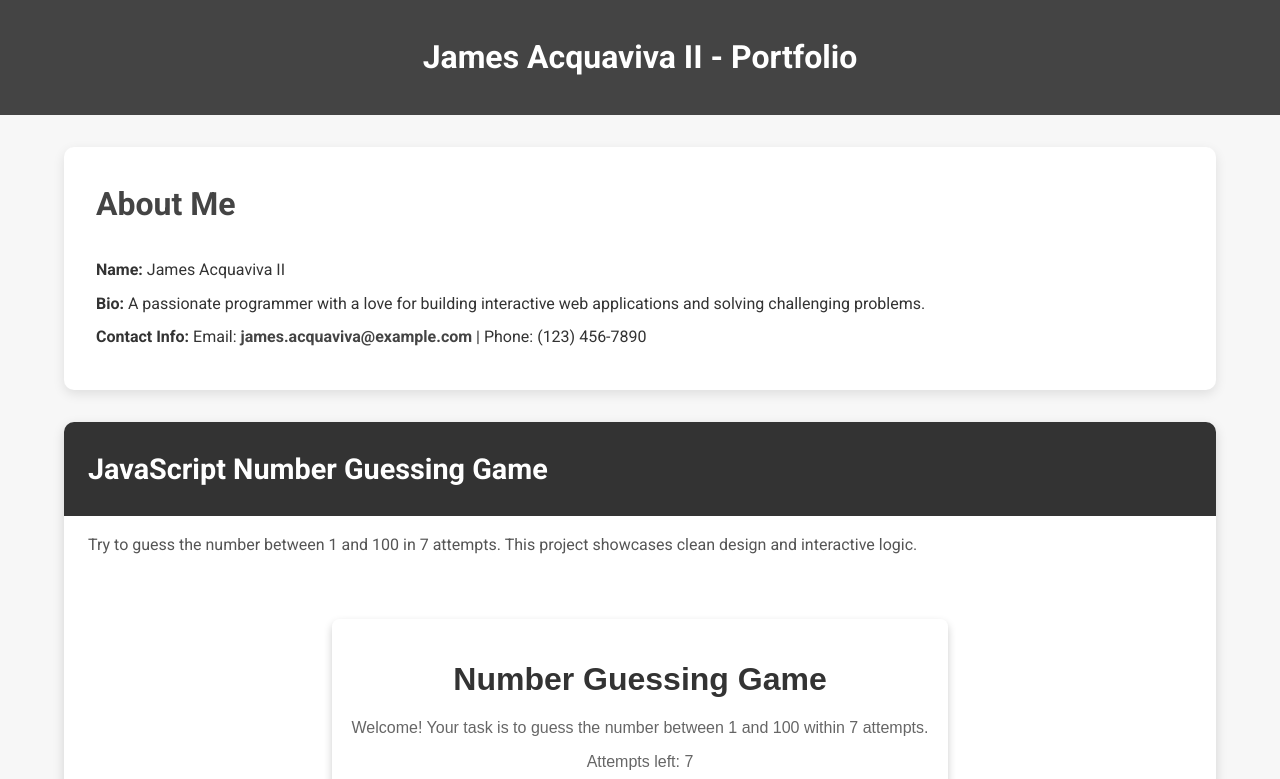
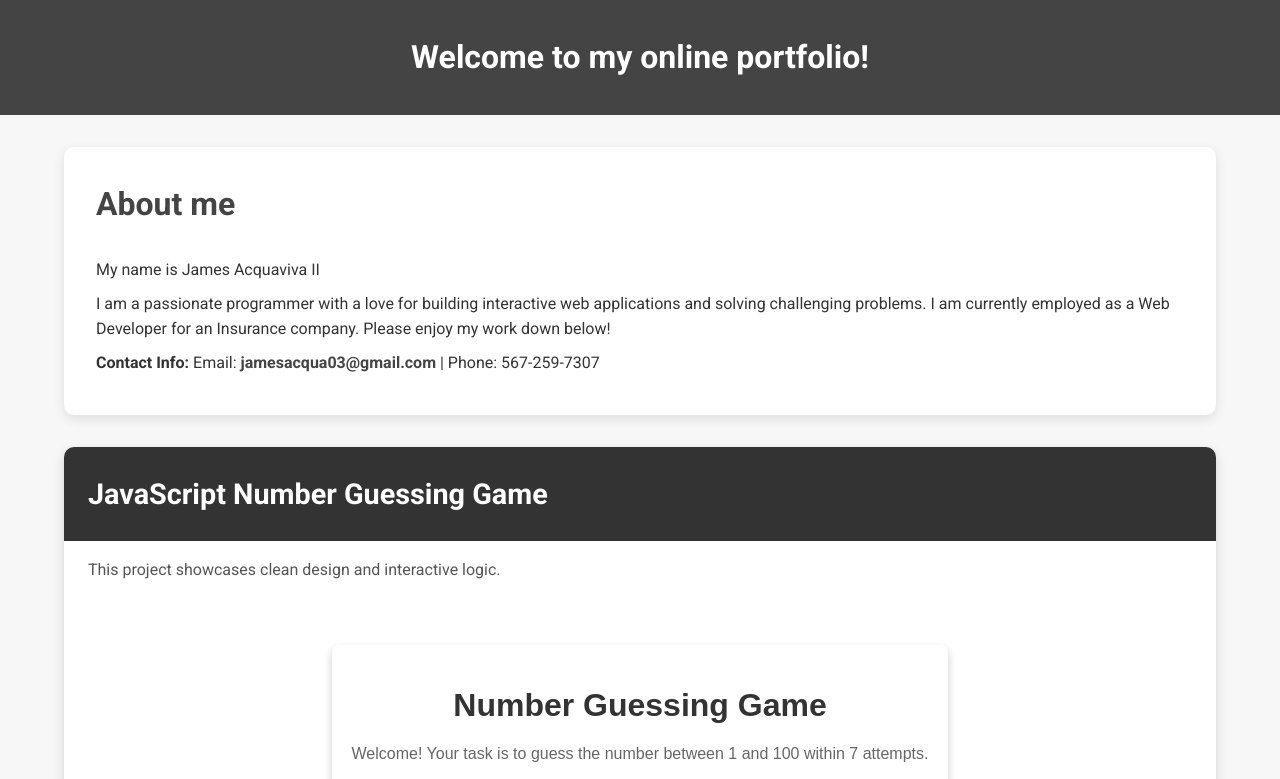
Before and after one commit to Jimmyj99/CapstoneFinal.HTML, a plain HTML site: page index.html in a window 1280 px wide. Shown: the top 779 px of the page. Drawn offline with Linux system fonts and the light colour scheme.

Commit message:
Update index.html

```diff
--- a/index.html
+++ b/index.html
@@ -173,28 +173,28 @@
 </head>
 <body>
   <header>
-    <h1>James Acquaviva II - Portfolio</h1>
+    <h1>Welcome to my online portfolio!</h1>
   </header>
   <div class="container">
 
     <!-- About Me Section -->
     <div class="info-section">
-      <h2>About Me</h2>
-      <p><strong>Name:</strong> James Acquaviva II</p>
-      <p><strong>Bio:</strong> A passionate programmer with a love for building interactive web applications and solving challenging problems.</p>
-      <p><strong>Contact Info:</strong> Email: <a href="mailto:james.acquaviva@example.com">james.acquaviva@example.com</a> | Phone: (123) 456-7890</p>
+      <h2>About me</h2>
+      <p><strong></strong> My name is James Acquaviva II</p>
+      <p><strong></strong> I am a passionate programmer with a love for building interactive web applications and solving challenging problems. I am currently employed as a Web Developer for an Insurance company. Please enjoy my work down below!</p>
+      <p><strong>Contact Info:</strong> Email: <a href="mailto:jamesacqua03@gmail.com">jamesacqua03@gmail.com</a> | Phone: 567-259-7307</p>
     </div>
 
     <!-- Highlighted Project -->
     <div class="highlight-card">
       <h2>JavaScript Number Guessing Game</h2>
-      <p>Try to guess the number between 1 and 100 in 7 attempts. This project showcases clean design and interactive logic.</p>
+      <p>This project showcases clean design and interactive logic.</p>
       <iframe src="Number-Guessing-Game-Acquaviva.html"></iframe>
     </div>
 
     <!-- New Program: Color Changing Boxes -->
     <div class="card">
-      <h2>Color Changing Boxes</h2>
+      <h2>Java Color Changing Boxes</h2>
       <p>Click the boxes to see them change to random colors. A simple yet fun interactive program!</p>
       <div class="color-box-container" id="colorBoxContainer">
         <!-- Boxes will be generated by JavaScript -->
```
